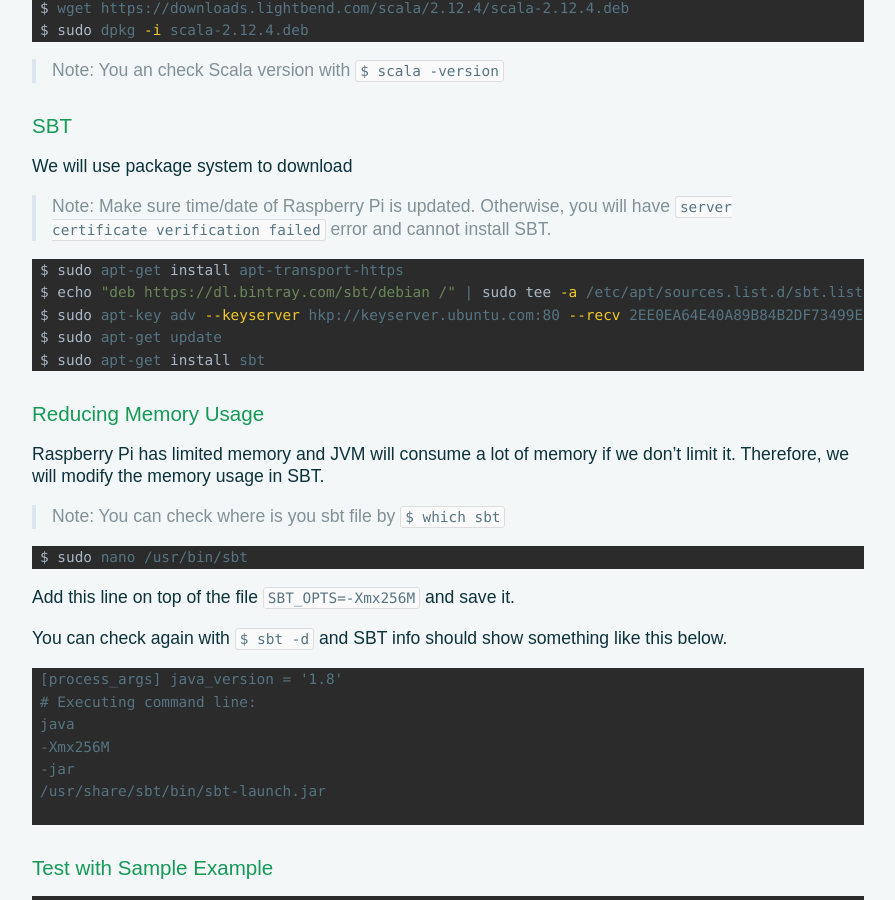
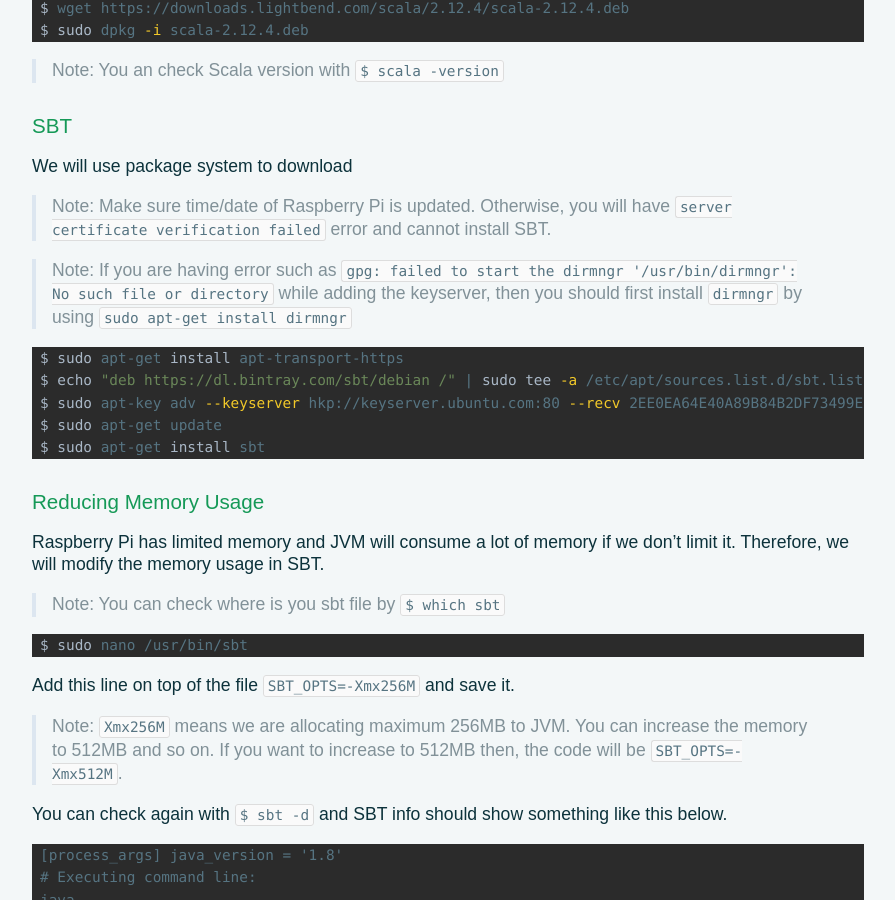
Before and after one commit to aknay/aknay.github.io, a Jekyll site: the page built from _posts/2017-05-09-how-to-install-scala-and-sbt-in-raspberry-pi-3.markdown, in a window 1280 px wide and 900 px high, scrolled down 589 px. Shown: the whole window, without its empty margins (192-1087 px from the left). Built offline with Jekyll 4.4.1, drawn with Linux system fonts in a browser that asks for light colours.

Commit message:
update how-to-install-scala-and-sbt-in-raspberry-pi-3

````diff
--- a/_posts/2017-05-09-how-to-install-scala-and-sbt-in-raspberry-pi-3.markdown
+++ b/_posts/2017-05-09-how-to-install-scala-and-sbt-in-raspberry-pi-3.markdown
@@ -35,6 +35,8 @@
 We will use package system to download
 > Note: Make sure time/date of Raspberry Pi is updated. Otherwise, you will have `server certificate verification failed` error and cannot install SBT.
 
+> Note: If you are having error such as `gpg: failed to start the dirmngr '/usr/bin/dirmngr': No such file or directory` while adding the keyserver, then you should first install `dirmngr` by using `sudo apt-get install dirmngr`
+
 ```sh
 $ sudo apt-get install apt-transport-https
 $ echo "deb https://dl.bintray.com/sbt/debian /" | sudo tee -a /etc/apt/sources.list.d/sbt.list
@@ -53,6 +55,8 @@
 
 Add this line on top of the file
 `SBT_OPTS=-Xmx256M` and save it.
+
+> Note: `Xmx256M` means we are allocating maximum 256MB to JVM. You can increase the memory to 512MB and so on. If you want to increase to 512MB then, the code will be `SBT_OPTS=-Xmx512M`.
 
 You can check again with `$ sbt -d` and SBT info should show something like this below.
 ```
````
